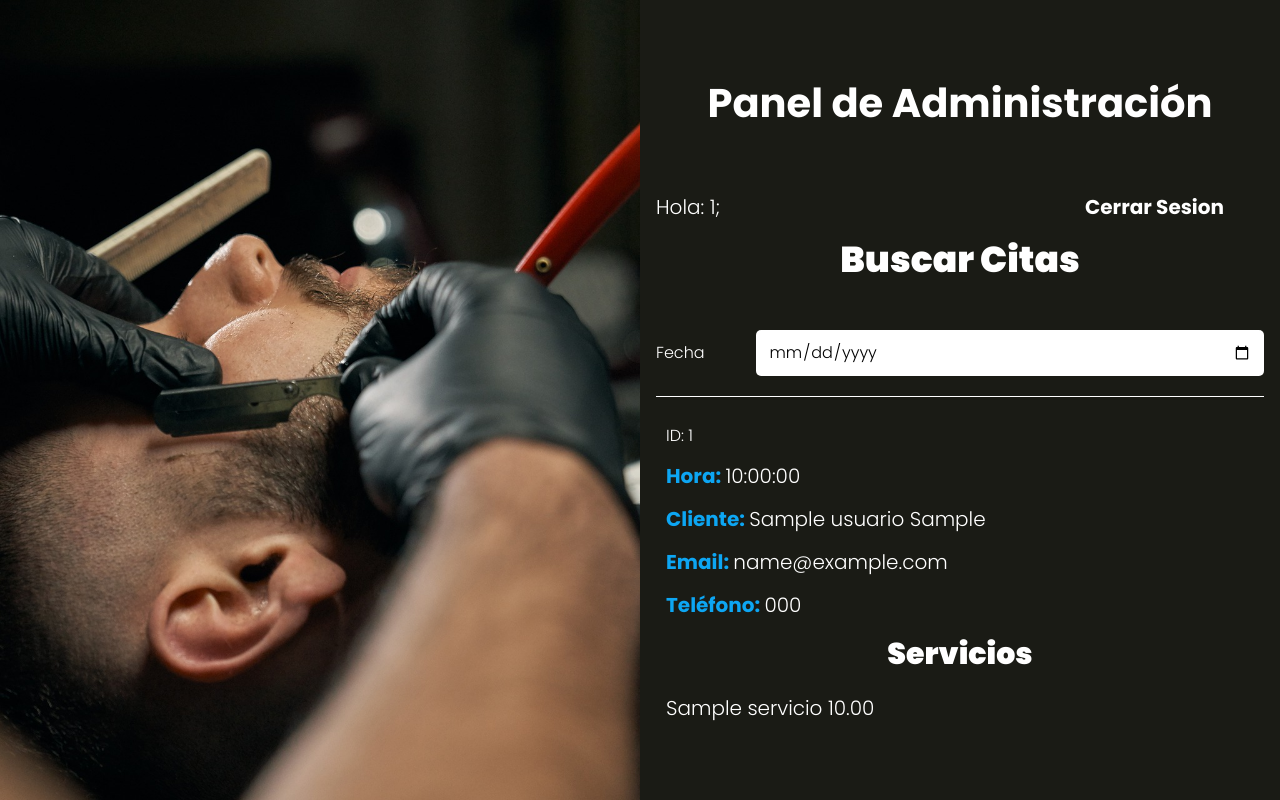
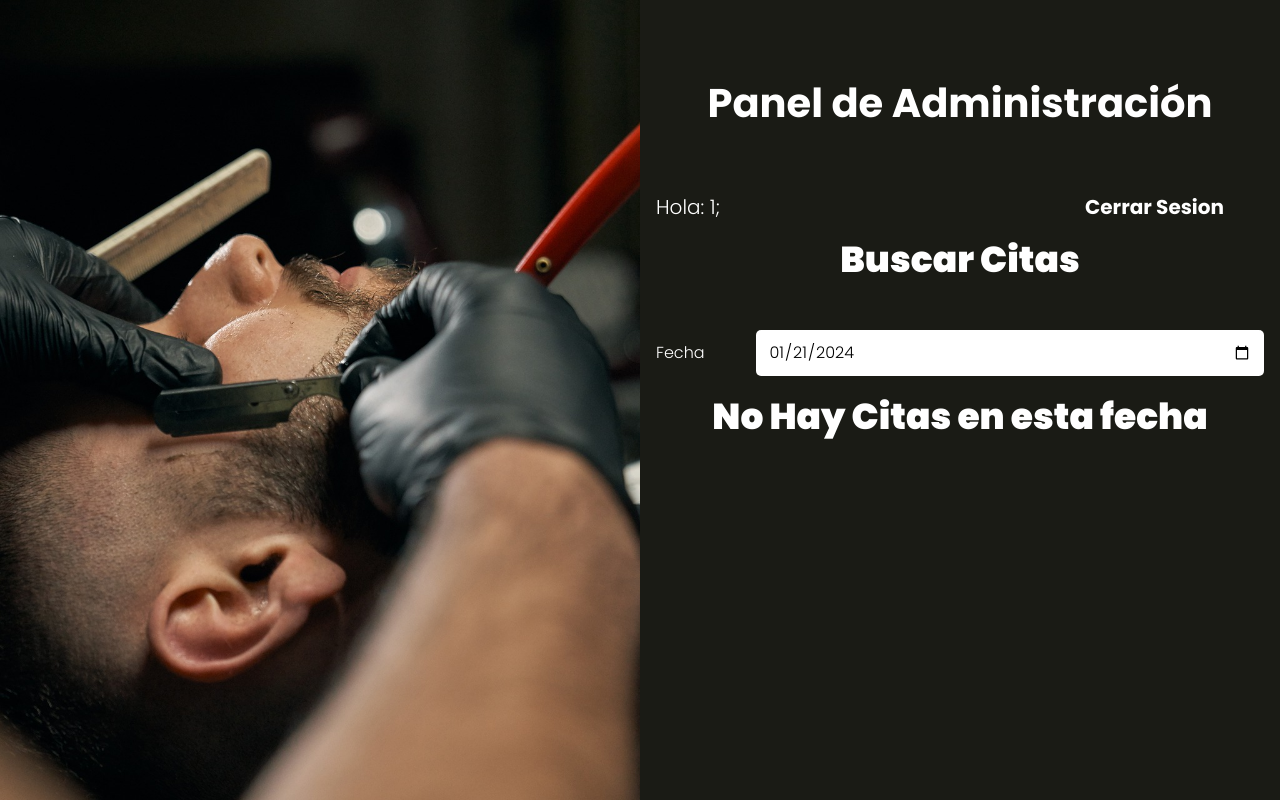
Before and after one commit to danieltealdi/appsalon.dt.com, a PHP site: page /admin in a window 1280 px wide. Run offline with PHP 8.4, Linux system fonts and the light colour scheme; the visitor is signed in with stand-in values (Sample User, id 1); tables that the repository leaves empty hold one stand-in row (values such as "Sample post").

Commit message:
Hasta 542

```diff
--- a/controllers/AdminController.php
+++ b/controllers/AdminController.php
@@ -13,7 +13,19 @@ class AdminController
     public static function index(Router $router)
     {
         session_start();
+
+        //debuguear(_GET);
+        $fecha = $_GET['fecha'] ?? date('Y-m-d');
+        //debuguear($fecha);
+        $fechaExplode = explode('-', $fecha);
+        if(!checkdate($fechaExplode[1], $fechaExplode[2], $fechaExplode[0])) {
+            //debuguear($fecha);
+            header('Location: /404');
+        }
+
         //debuguear($router);
+
+        //$fecha = date('Y-m-d');
 
         $consulta = "SELECT citas.id, citas.hora, CONCAT( usuarios.nombre, ' ', usuarios.apellido) as cliente, ";
         $consulta .= " usuarios.email, usuarios.telefono, servicios.nombre as servicio, servicios.precio  ";
@@ -24,12 +36,13 @@ class AdminController
         $consulta .= " ON citasServicios.citas=citas.id ";
         $consulta .= " LEFT OUTER JOIN servicios ";
         $consulta .= " ON servicios.id=citasServicios.servicios ";
-        //$consulta .= " WHERE fecha =  '${fecha}' ";
+        $consulta .= " WHERE fecha =  '${fecha}' ";
         //var_dump("index" . $consulta);
         $citas = AdminCita::SQL($consulta);
-        //\debuguear($citas);
+        //debuguear($citas);
 
         $router->render('admin/index', [
+            'fecha' => $fecha,
             'nombre' => $_SESSION['nombre'],
             'citas' => $citas,
 
--- a/includes/funciones.php
+++ b/includes/funciones.php
@@ -20,3 +20,10 @@ function isAuth()
         header('Location: /');
     }
 }
+function esUltimo(string $actual, string $proximo): bool {
+
+    if($actual !== $proximo) {
+        return true;
+    }
+    return false;
+}
--- a/src/scss/base/_globales.scss
+++ b/src/scss/base/_globales.scss
@@ -1,4 +1,5 @@
-@use 'variables' as v;
+@use './variables' as v;
+@use './mixins' as m;
 
 html {
     font-size: 62.5%;
@@ -7,6 +8,9 @@ html {
 }
 body {
     min-height: 100%;
+    @include m.tablet {
+        height: 100%;
+    }
     display: flex;
     flex-direction: column;
     background-color: v.$negro;
--- a/src/scss/componentes/_UI.scss
+++ b/src/scss/componentes/_UI.scss
@@ -22,6 +22,9 @@
         padding: 3rem 0;
         width: 95%;
         margin: 0 auto;
+        @include m.tablet {
+            overflow: scroll;
+        }
     }
 }
 .barra{
--- a/views/admin/index.php
+++ b/views/admin/index.php
@@ -1,43 +1,77 @@
 <h1 class="nombre-pagina">Panel de Administración</h1>
+
 <?php
-include_once __DIR__ . '/../templates/barra.php';
+    include_once __DIR__ . '/../templates/barra.php';
 ?>
+
 <h2>Buscar Citas</h2>
 <div class="busqueda">
 	<form class="formulario">
 		<div class="campo">
 			<label for="fecha">Fecha</label>
-			<input type="date" id="fecha" name="fecha"></>
+			<input type="date" id="fecha" name="fecha"
+				value="<?php echo $fecha; ?>" />
 		</div>
 	</form>
 </div>
+
+<?php
+//var_dump($citas);
+    if(count($citas) === 0) {
+        echo "<h2>No Hay Citas en esta fecha</h2>";
+    }
+?>
+
 <div id="citas-admin">
 	<ul class="citas">
 		<?php
-        $idCita = 0;
-foreach($citas as $cita) {
+                $idCita = 0;
+foreach($citas as $key => $cita) {
+	//var_dump($cita->id);
+    //var_dump($cita);
+    if($idCita !== $cita->id) {
+        $total = 0;
+        ?>
+		<li>
+			<p>ID: <span><?php echo $cita->id; ?></span></p>
+			<p>Hora: <span><?php echo $cita->hora; ?></span></p>
+			<p>Cliente: <span><?php echo $cita->cliente; ?></span>
+			</p>
+			<p>Email: <span><?php echo $cita->email; ?></span></p>
+			<p>Email: <span><?php echo $cita->telefono; ?></span></p>
 
-    if($idCita !== $cita->id) {?>
-		<li>
-			<p></p>ID: <span> <?php echo $cita->id; ?> </span></p>
-			<p>Hora: <span> <?php echo $cita->hora; ?> </span></p>
-			<p>Cliente: <span> <?php echo $cita->cliente; ?> </span>
+			<h3>Servicios</h3>
+			<?php
+            $idCita = $cita->id;
+    } // Fin de IF
+    $total += $cita->precio;
+	//var_dump($total);
+    ?>
+			<p class="servicio">
+				<?php echo $cita->servicio . " " . number_format($cita->precio, 2,',','.'); ?>€
 			</p>
-			<p>Email: <span> <?php echo $cita->email; ?> </span></p>
-			<p>Teléfono: <span> <?php echo $cita->telefono; ?>
-				</span></p>
-			<h3>Servicios</h3>
 
 			<?php
-    $idCita = $cita->id;
-    }?>
-			<p><span>
-					<?php echo $cita->servicio . "  " . $cita->precio; ?>
-				</span></p>
-			<?php
+        $actual = $cita->id;
+		//var_dump($actual);
+    $proximo = $citas[$key + 1]->id ?? 0;
+	//var_dump($proximo);
 
-}
+    if(esUltimo($actual, $proximo)) { ?>
+			<p class="total">Total: <span>
+					<?php echo number_format($total, 2,',','.'); ?>€</span></p>
 
-?>
+			<form action="/api/eliminar" method="POST">
+				<input type="hidden" name="id"
+					value="<?php echo $cita->id; ?>">
+				<input type="submit" class="boton-eliminar" value="Eliminar">
+			</form>
+
+			<?php }
+    } // Fin de Foreach?>
 	</ul>
 </div>
+
+<?php
+    $script = "<script src='build/js/buscador.js'></script>"
+?>
```
Also changed, not shown: src/js/buscador.js (added, +16 -0 lines), public/build/css/app.css, public/build/js/buscador.js (added), 1 other file.
